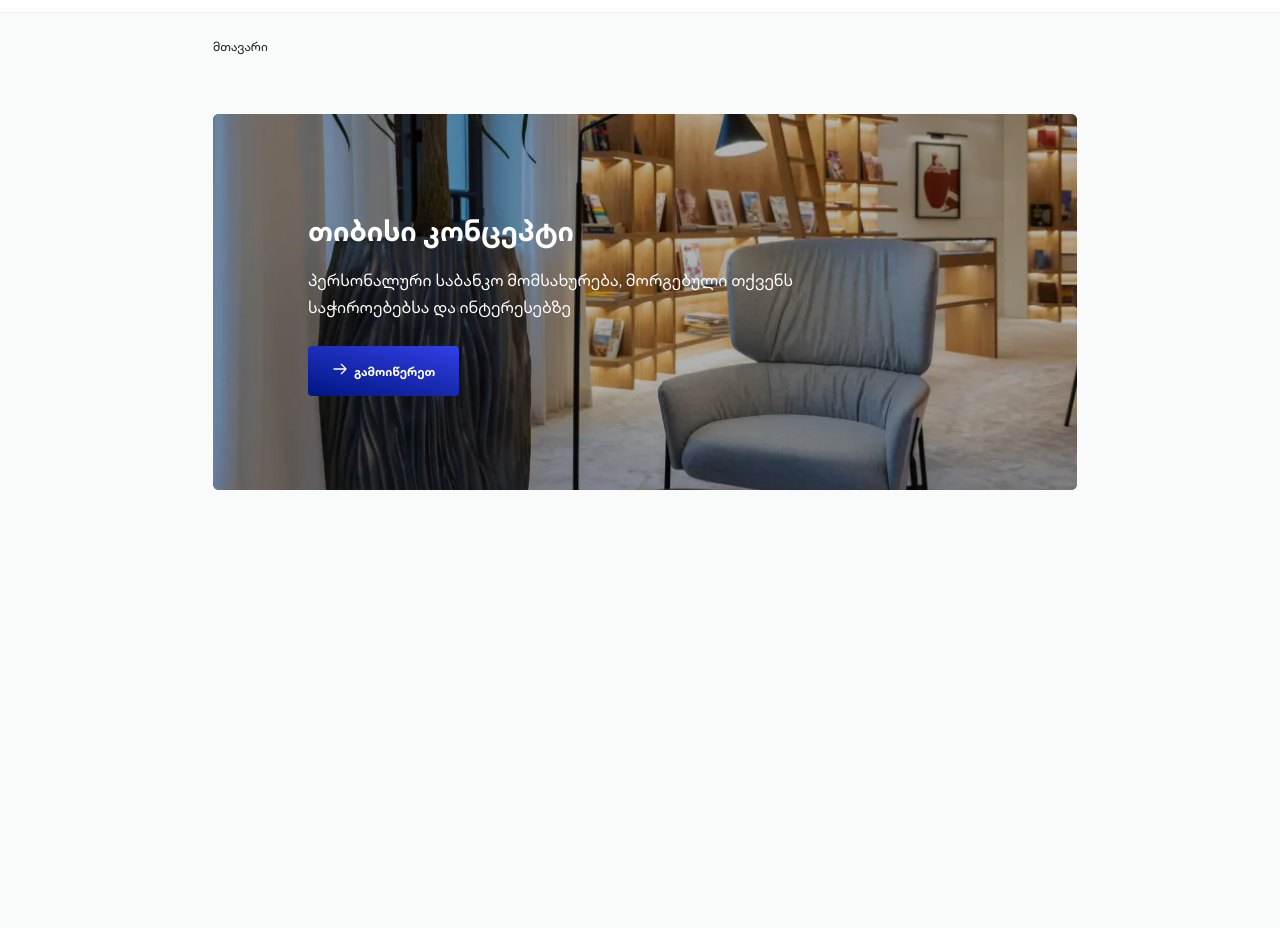
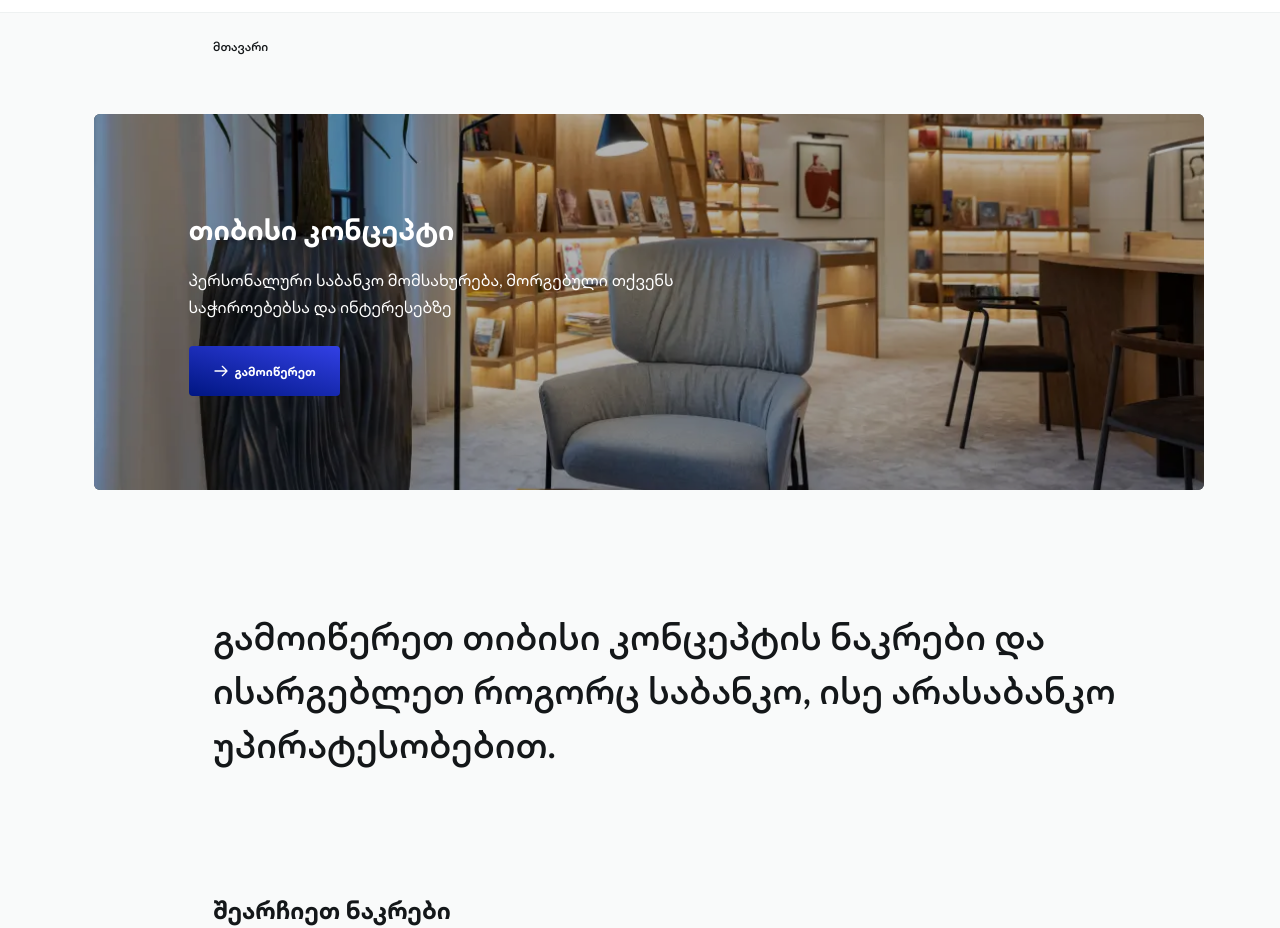
Before and after one commit to Iamyouandwhatiseeisme/TBC-Concept-Page, a plain HTML site: page src/index.html in a window 1280 px wide. Shown: the part 67-995 px from the top of the page. Before the commit the page ends 888 px from the top, so only its background shows below. Drawn offline with Linux system fonts and the light colour scheme.

Commit message:
add paragraphs and fix background centering

```diff
--- a/src/index.html
+++ b/src/index.html
@@ -43,25 +43,24 @@
             </div>
         </div>
     </header>
+    <!-- <div class="scrollable" data-scrollbar="true" id="scroll-container"> -->
 
         <div id="app">
-        <div class="application-body-padding">
+
+
+            <div class="horizontal-padding">
                 <div id="concept-label-container">
 
                     <div id="concept-page-label">მთავარი</div>
 
                 </div>
-
             </div>
+                <div class="vertical-padding"></div>
+                <div class="horizontal-padding">
                 <div class="container">
                     <div class="image-container">
-
-
-
-
                         <div class="background-image-wrapper">
                             <img id="background1" src="../images/background1.webp" alt="background image">
-
                         </div>
                         <div class="label-for-background">
                             <div class="label-content">
@@ -69,23 +68,31 @@
                                 <p>პერსონალური საბანკო მომსახურება, მორგებული თქვენს საჭიროებებსა და ინტერესებზე</p>
                                 <div class="vertical-spacing"></div>
                                 <div class="button-container">
-                            <div>
+                                    <div class="button-icon">
                                         <svg data-v-67f54ace="" width="16" height="16" viewBox="0 0 16 16" fill="currentColor" xmlns="http://www.w3.org/2000/svg"><path data-v-67f54ace="" d="M9.7987 2.86675L14.4654 7.53341C14.732 7.80008 14.732 8.20008 14.4654 8.46675L9.7987 13.1334C9.53203 13.4001 9.13203 13.4001 8.86537 13.1334C8.5987 12.8667 8.5987 12.4667 8.86537 12.2001L12.3987 8.66675H1.9987C1.5987 8.66675 1.33203 8.40008 1.33203 8.00008C1.33203 7.60008 1.5987 7.33341 1.9987 7.33341H12.3987L8.86537 3.80008C8.73203 3.66675 8.66536 3.53341 8.66536 3.33341C8.66536 3.13341 8.73203 3.00008 8.86537 2.86675C9.13203 2.60008 9.53203 2.60008 9.7987 2.86675Z"></path></svg>
-
                                     </div>
                                     <div class="button-textcontent">
                                         გამოიწერეთ
-
                                     </div>
                                 </div>
                             </div>
                         </div>
-
-
-
                     </div>
                 </div>
                 </div>
+            <div class="vertical-padding-bottom"></div>
+            <div class="horizontal-padding">
+                <div class="header-label-big"> <p class="big-header-paragraph">გამოიწერეთ თიბისი კონცეპტის ნაკრები და ისარგებლეთ როგორც საბანკო, ისე არასაბანკო უპირატესობებით.</p></div>
+            </div>
+            <div class="vertical-padding-bottom"></div>
+            <div class="vertical-padding-bottom"></div>
+            <div class="vertical-padding"></div>
+
+            <div class="horizontal-padding"><h2 class="regular-header">შეარჩიეთ ნაკრები
+                </h2></div>
+        </div>
+    <!-- </div> -->
+
     <script src="script.js"></script>
 </body>
 </html>
--- a/src/styles.css
+++ b/src/styles.css
@@ -1,7 +1,7 @@
 @font-face {
     font-family: TBCX;
     src: url('../fonts/TBCXRegular.dee156cc.woff2') format('woff2');
-    font-weight: normal;
+    font-weight: 400;
     font-style: normal;
 
 }
@@ -12,8 +12,15 @@
     font-style: normal;
 
 }
+@font-face {
+    font-family: TBCX;
+    src: url('../fonts/TBCXMedium.8ef1248a.woff2') format('woff2');
+    font-weight:500 ;
+    font-style:normal;
+}
 * {
     box-sizing: border-box;
+
 }
 body {
     color: #555f62;
@@ -22,8 +29,17 @@ body {
     font-size: 14px;
     font-weight: 400;
     line-height: 1.7;
+    margin:auto;
 
 
+
+}
+
+.horizontal-padding{
+    padding-left:47px;
+    padding-right:47px;
+
+    width:100%;
 }
 .app-bar{
     height: 80px;
@@ -88,6 +104,9 @@ body {
     white-space: nowrap;
 
 
+
+
+
 }
 .search-box{
     padding:8px;
@@ -143,6 +162,7 @@ body {
     width:100%;
     height:70px;
     padding: 24px 0px 24px 0px;
+    padding-left:166px;
     }
 #concept-page-label{
     font-weight: 500;
@@ -151,26 +171,30 @@ body {
 
 }
 .application-body-padding{
-    width: 100%;
-    height:101px;
+    /* width: 100%;     */
+    /* height:101px; */
 }
 #app{
     width:100%;
     height:100vh;
-    padding-left:205px;
-    padding-right:195px;
+    display: flex;
+    align-items: start;
     margin-top:80px;
+    flex-direction: column;
+
 
 
 }
 .container{
-    max-width:1110px;
+    max-width:1127px;
     width:100%;
-    margin-left:auto;
     height:100%;
     max-height:376.35px;
-    min-width:500px;
     position:relative;
+    margin-left:auto;
+    margin-right:auto;
+    padding-left:17px;
+
 
 
 
@@ -190,6 +214,9 @@ body {
 
 
 }
+.vertical-padding{
+    padding-top:30.5px;
+}
 
 #background1{
     border-radius: 6px;
@@ -197,13 +224,14 @@ body {
     width:100%;
     height:100%;
     position:relative;
-    bottom:39.5px;
+    bottom:39px;
+
 
 }
 
 .background-image-wrapper{
+    width:100%;
 
-    width:1110px;
     background-color: black;
     z-index:2;
     overflow:hidden;
@@ -218,9 +246,10 @@ body {
     flex-direction:column;
     margin:auto;
     position:relative;
-        bottom: 490px;
+    bottom: 490px;
     padding:95px;
     font-weight: 400;
+
 
 }
 .label-content{
@@ -236,7 +265,7 @@ body {
 }
 p{
     margin-bottom: 0;
-    margin-top:13px;
+    margin-top:13.5px;
     display:block;
     font-size:16px;
 }
@@ -248,7 +277,7 @@ h1, p, h2, h3{
     margin-top:2px;
 }
 .button-icon{
-    margin-top:10px;
+    margin-top:4px;
 }
 .button-container{
     background-image: linear-gradient(15deg, #001682, #3240e5);    width:152px;
@@ -266,6 +295,39 @@ h1, p, h2, h3{
     font-size:12px;
     font-weight:700;
 }
+
+.vertical-padding-bottom{
+    padding-top:32px;
+}
+.header-label-big{
+    padding-top:88px;
+    color:#141719;;
+    width:100%;
+    display: flex;
+    align-items: center;
+    justify-content: center;
+    text-align: start;
+    padding-left:166px;
+
+}
+.big-header-paragraph{
+    margin-top:0px;
+    font-size:36px;
+    font-weight:500;
+    line-height:1.5;
+}
+h2{
+    color:#141719;
+}
+.regular-header{
+    padding-left:166px;
+    font-size:24px;
+    font-weight:700;
+    line-height: 1.5;
+    padding-top:6px;
+
+}
+
 
 
 
```
Lines whose indentation alone changed are shown as unchanged.
